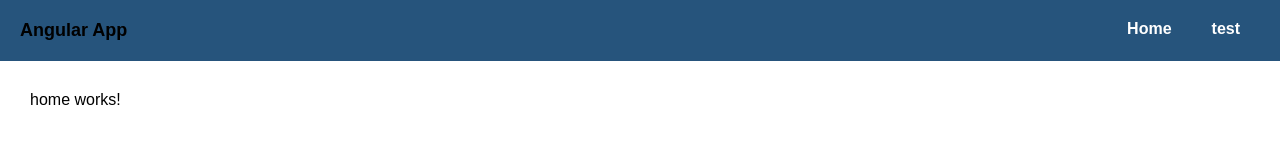
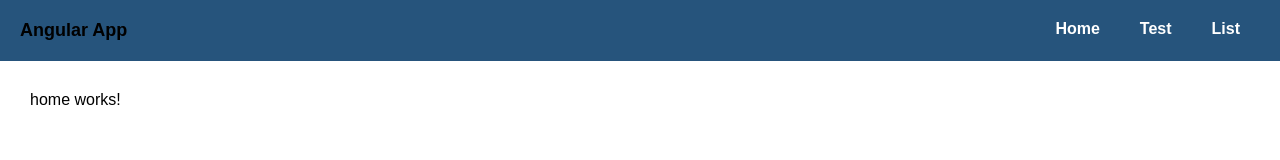
Before and after one commit to Powarox/Angular-First-App, an Angular app: page / in a window 1280 px wide. Shown: the top 160 px of the page. Built offline with nearby package versions, Linux system fonts and the light colour scheme.

Commit message:
Add route

```diff
--- a/src/app/app-routing.module.ts
+++ b/src/app/app-routing.module.ts
@@ -2,10 +2,12 @@ import { NgModule } from '@angular/core';
 import { RouterModule, Routes } from '@angular/router';
 import { HomeComponent } from './home/home.component';
 import { TestComponent } from './test/test.component';
+import { ListComponent } from './list/list.component';
 
 const routes: Routes = [
     { path: '', component: HomeComponent },
     { path: 'test', component: TestComponent },
+    { path: 'list', component: ListComponent },
 ]
 
 @NgModule({
--- a/src/app/app.component.html
+++ b/src/app/app.component.html
@@ -2,7 +2,8 @@
     <h1>Angular App</h1>
     <nav>
         <a routerLink="/">Home</a>
-        <a routerLink="/test">test</a>
+        <a routerLink="/test">Test</a>
+        <a routerLink="/list">List</a>
     </nav>
 </header>
 
--- a/src/app/list/list.component.ts
+++ b/src/app/list/list.component.ts
@@ -1,4 +1,5 @@
 import { Component, OnInit } from '@angular/core';
+import { TechnoService } from '../services/techno.service';
 
 @Component({
   selector: 'app-list',
@@ -7,7 +8,7 @@ import { Component, OnInit } from '@angular/core';
 })
 export class ListComponent implements OnInit {
 
-  constructor() { }
+  constructor(private ts: TechnoService) { }
 
   ngOnInit(): void {
   }
```
